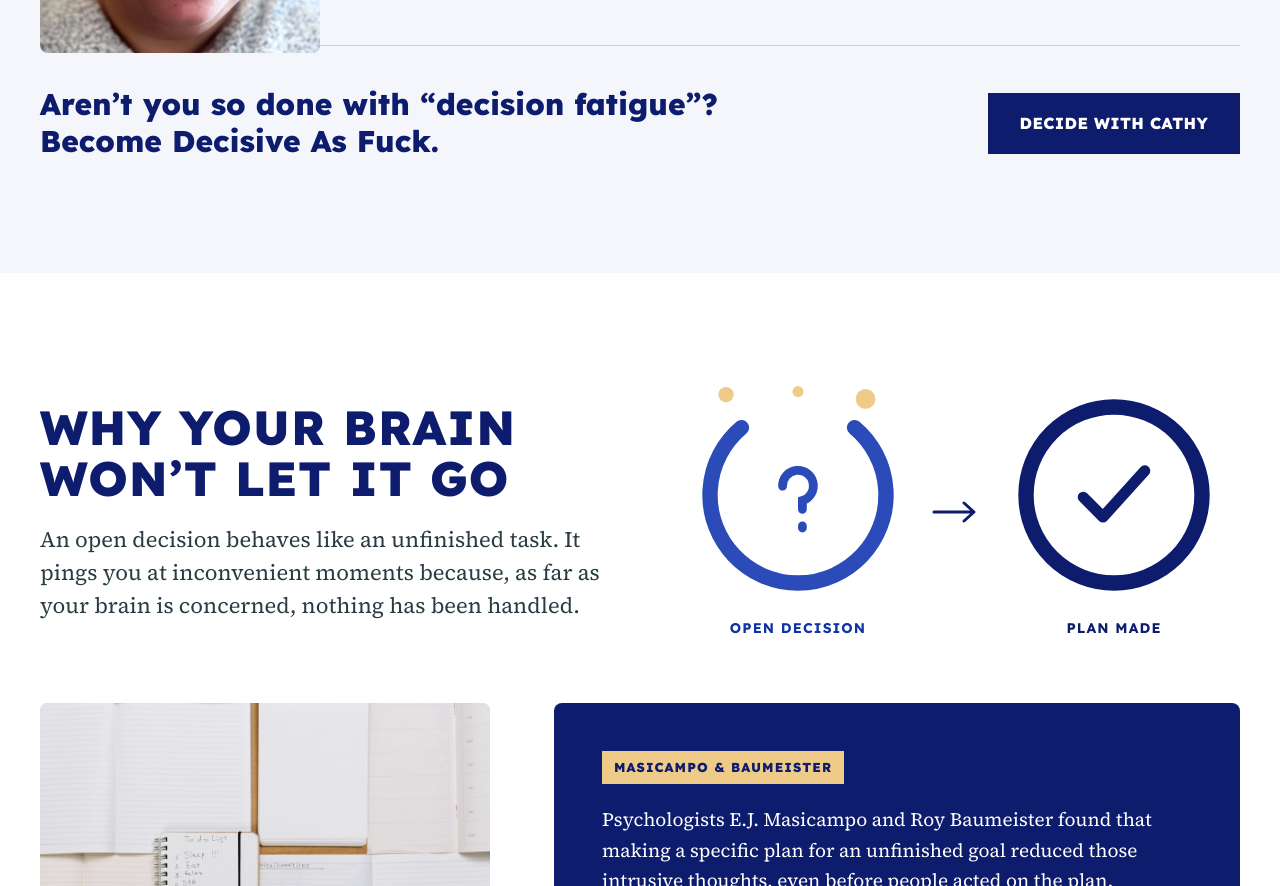
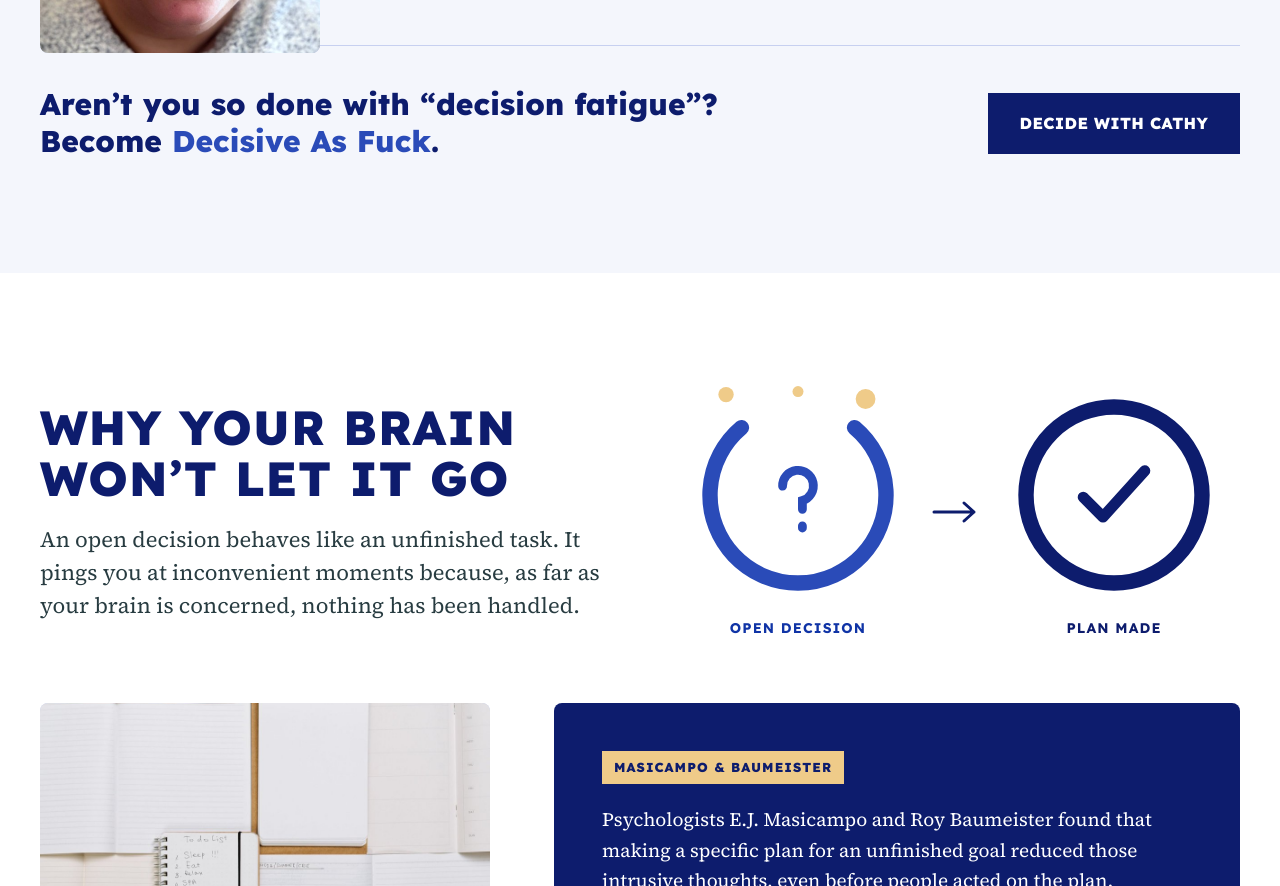
Before and after one commit to cathyinponderland/withcathy, a plain HTML site: page index.html in a window 1280 px wide. Shown: the part 3674-4560 px from the top of the page. Drawn offline with Linux system fonts and the light colour scheme.

Commit message:
Highlight "Decisive As Fuck" in lighter blue within the AGITATE CTA line
Co-Authored-By: Claude Sonnet 5 <noreply@anthropic.com>

```diff
--- a/index.html
+++ b/index.html
@@ -166,7 +166,7 @@ a{color:#1034a6}a:hover{color:#0d1c6d}
       </div>
     </div>
     <div style="display: flex; flex-wrap: wrap; gap: 20px 40px; align-items: center; justify-content: space-between; border-top: 1px solid #c7d0f0; padding-top: 40px">
-      <p style="margin: 0; flex: 1 1 420px; min-width: 0; font-family: 'Lexend', sans-serif; font-weight: 800; font-size: clamp(22px, 2.6vw, 30px); line-height: 1.25; color: #0d1c6d">Aren’t you so done with “decision fatigue”?<br>Become Decisive As Fuck.</p>
+      <p style="margin: 0; flex: 1 1 420px; min-width: 0; font-family: 'Lexend', sans-serif; font-weight: 800; font-size: clamp(22px, 2.6vw, 30px); line-height: 1.25; color: #0d1c6d">Aren’t you so done with “decision fatigue”?<br>Become <span style="color: #2a4bb8">Decisive As Fuck</span>.</p>
       <a href="#offers" data-rybbit-event="decide_with_cathy_click" data-rybbit-prop-location="decision_fatigue" style="flex: 0 0 auto; display: inline-block; background: #0d1c6d; color: #ffffff; padding: 18px 32px; font-family: 'Lexend', sans-serif; font-weight: 800; font-size: 16px; letter-spacing: 0.02em; text-transform: uppercase; text-decoration: none; border: 0; cursor: pointer">Decide with Cathy</a>
     </div>
   </div>
```
